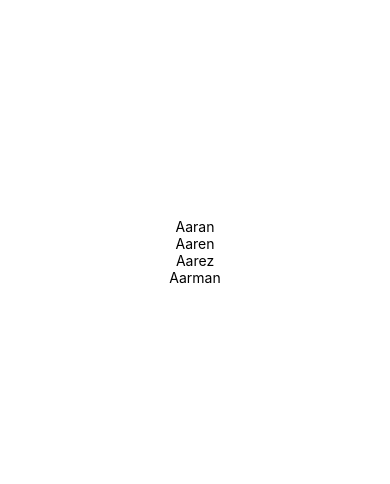
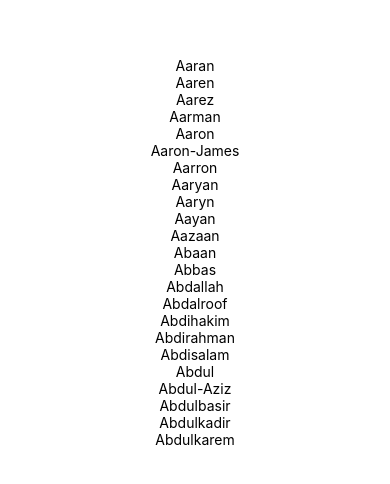
Before and after one commit to boeykokchin/PCMOB3Demo0, a React Native app: screen / in a window 390 px wide. Shown: the part 170-654 px from the top of the page. Built offline with nearby package versions, Linux system fonts and the light colour scheme.

Commit message:
based - task 2 OK

```diff
--- a/App.js
+++ b/App.js
@@ -31,11 +31,9 @@ const names = [
 export default function App() {
   return (
     <View style={styles.container}>
-      <Text>{names[0]}</Text>
-      <Text>{names[1]}</Text>
-      <Text>{names[2]}</Text>
-      <Text>{names[3]}</Text>
-      <StatusBar style='auto' />
+      {names.map((name) => (
+        <Text>{name}</Text>
+      ))}
     </View>
   );
 }
```
